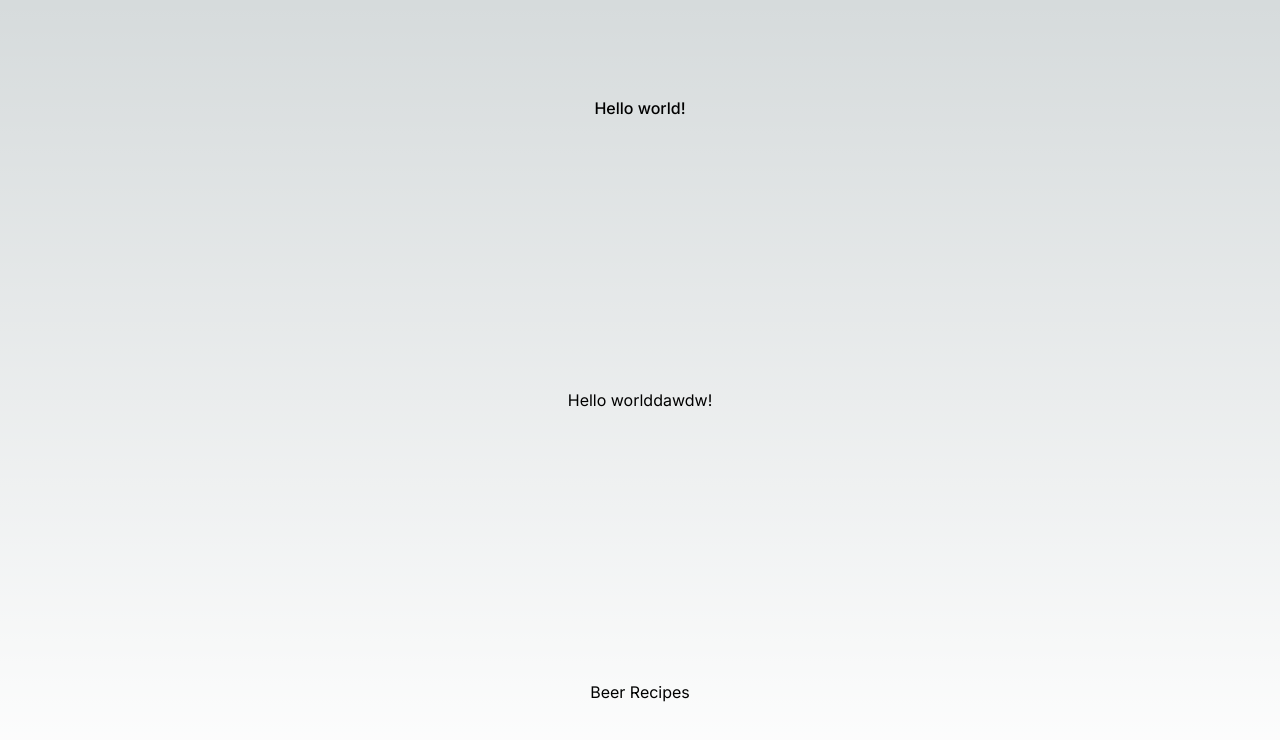
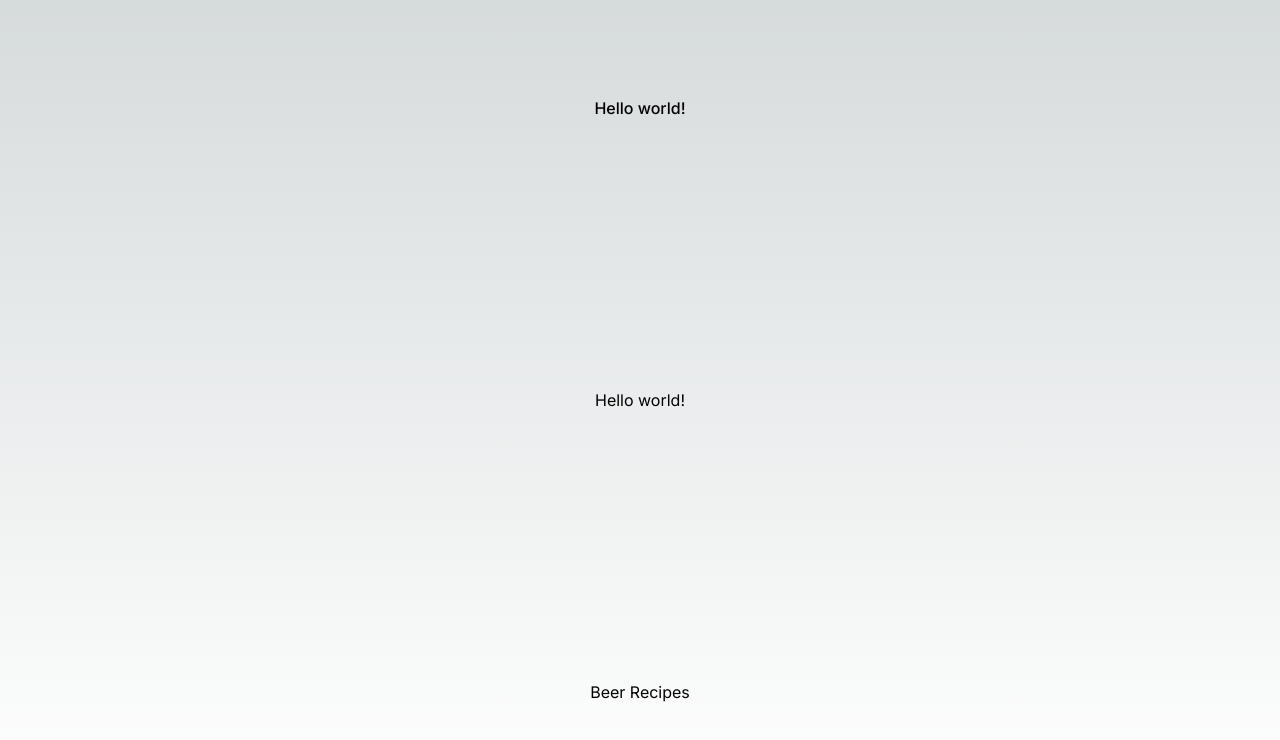
Before and after one commit to VladBoyko11/beer-recipes-next-react-app, a Next.js app: page / in a window 1280 px wide. Shown: the top 740 px of the page. Built offline with nearby package versions, Linux system fonts and the light colour scheme.

Commit message:
work correctly

```diff
--- a/src/app/page.tsx
+++ b/src/app/page.tsx
@@ -4,7 +4,7 @@ export default function Home() {
   return (
     <main className="flex min-h-screen flex-col items-center justify-between p-24">
       <div className="font-medium">Hello world!</div>
-      <h1>Hello worlddawdw!</h1>
+      <h1>Hello world!</h1>
       <Link href='/beer-recipes'>Beer Recipes</Link>
     </main>
   )
```
